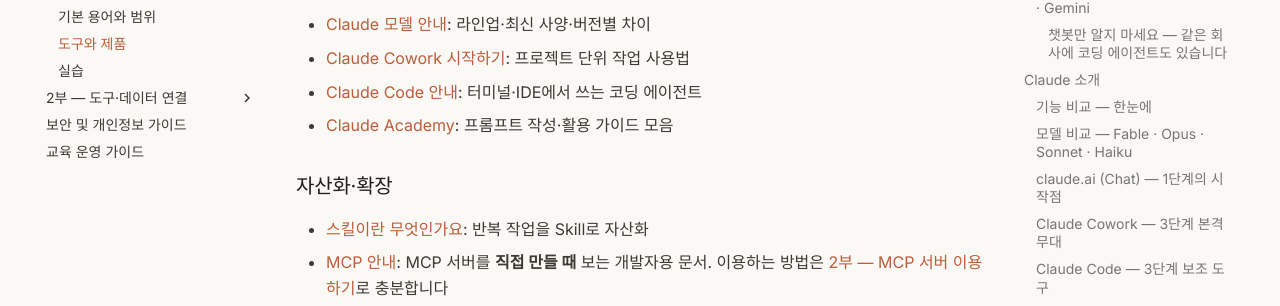
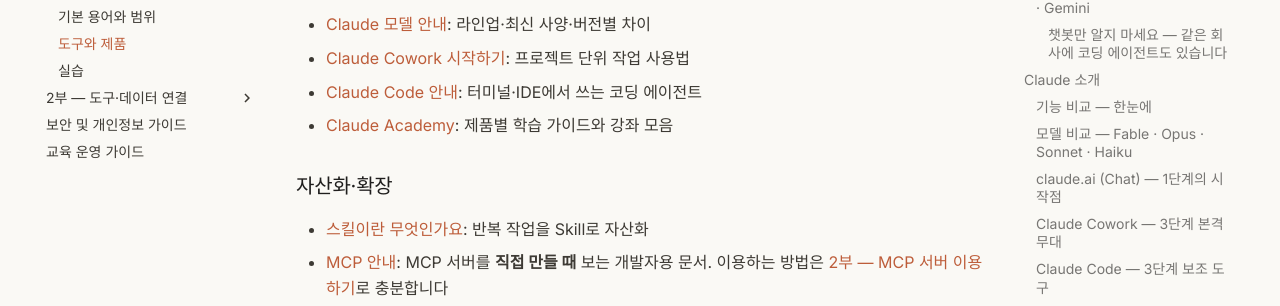
Before and after one commit to scroogy-dev/ai-onboarding, an MkDocs documentation site: the page built from docs/intro.md, in a window 1280 px wide and 900 px high, scrolled down 7160 px. Shown: the part 145-451 px from the top of the window. Built offline with MkDocs 1.6.1 and Material for MkDocs 9.7.7, drawn with Linux system fonts in a browser that asks for light colours.

Commit message:
docs: 모델 버전·Academy 설명 정정 (#55)
- index.md 컨텍스트 윈도우 안내의 최신 모델 표기를 Fable 5.1로 갱신
  (Fable 5.1의 컨텍스트 윈도우도 1M이라 숫자 서술은 그대로)
- intro.md 참고 링크의 Claude Academy 설명을 사이트 실제 구성에 맞춰
  「제품별 학습 가이드와 강좌 모음」으로

두 파일 페이지 게이트 통과.

Claude-Session: https://claude.ai/code/session_01CCxMS1MH6GsZVuKieSDoiH

```diff
--- a/docs/intro.md
+++ b/docs/intro.md
@@ -185,7 +185,7 @@ Claude Desktop을 연 다음 좌측의 **Code** 탭을 선택하고, 화면 우
 - [Claude 모델 안내](https://docs.claude.com/ko/docs/about-claude/models/overview): 라인업·최신 사양·버전별 차이
 - [Claude Cowork 시작하기](https://support.claude.com/ko/articles/13345190): 프로젝트 단위 작업 사용법
 - [Claude Code 안내](https://docs.claude.com/ko/docs/claude-code/overview): 터미널·IDE에서 쓰는 코딩 에이전트
-- [Claude Academy](https://academy.claude.com/): 프롬프트 작성·활용 가이드 모음
+- [Claude Academy](https://academy.claude.com/): 제품별 학습 가이드와 강좌 모음
 
 ### 자산화·확장
 
```
Also changed, not shown: docs/index.md (+1 -1 lines).
